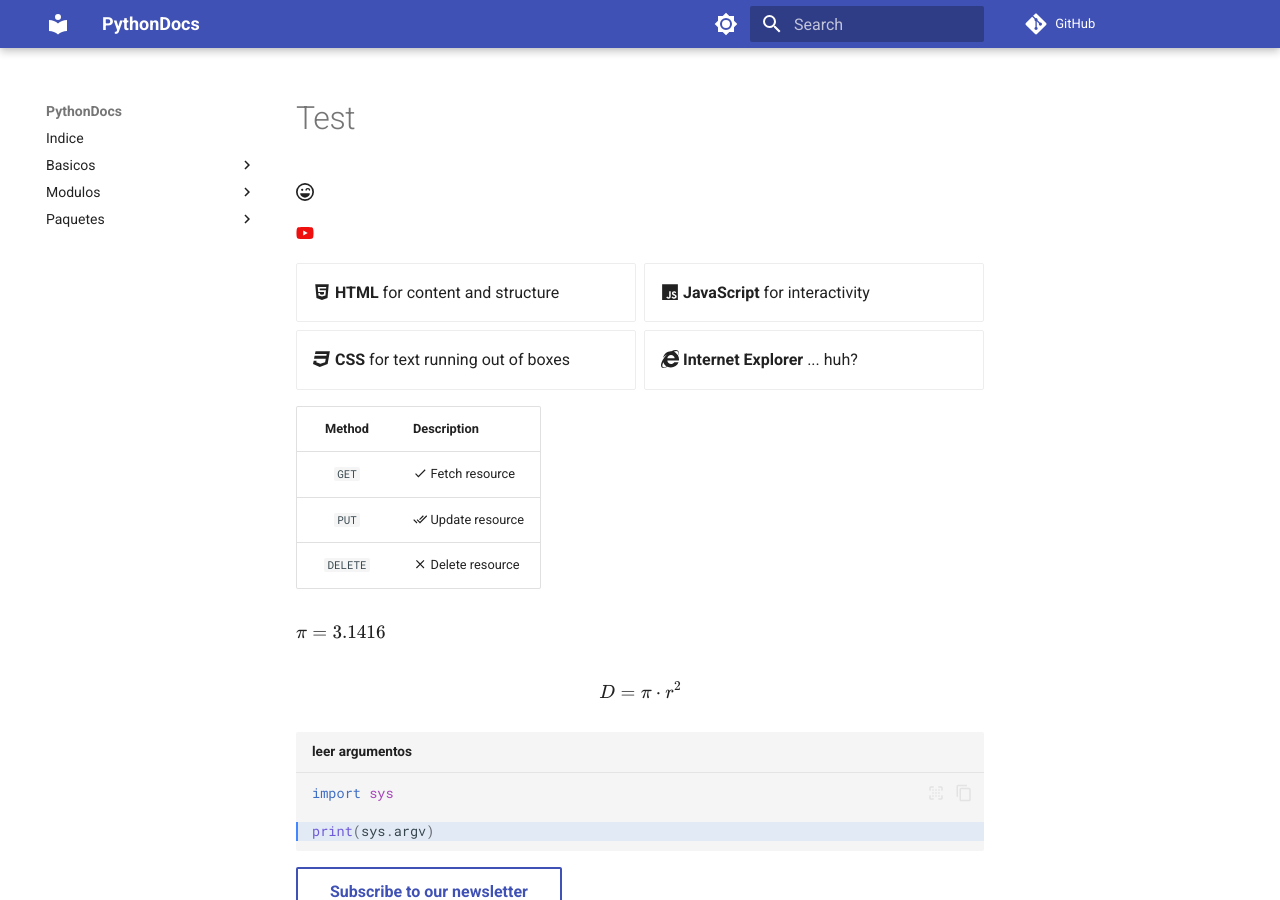
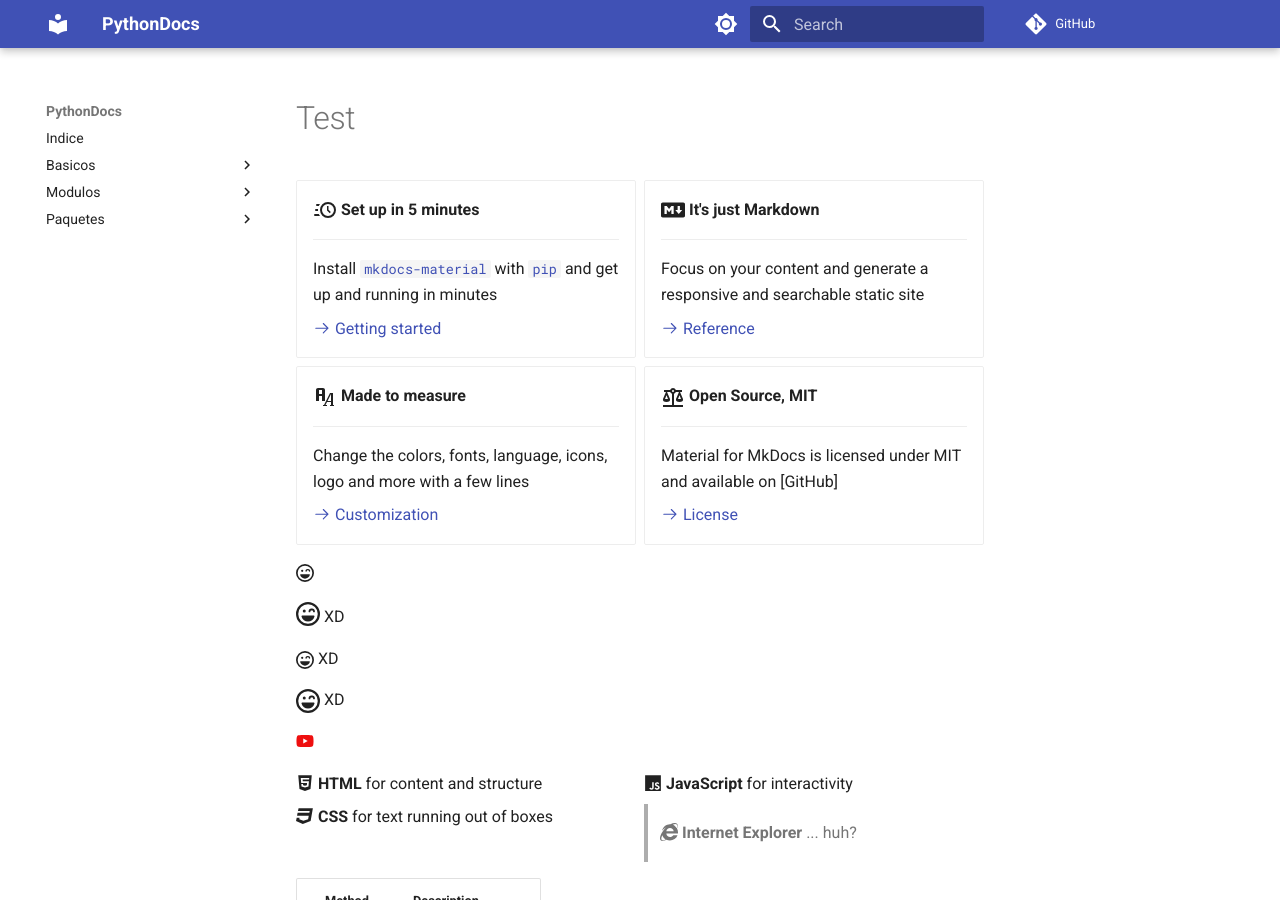
Before and after one commit to alejrot/python-docs, an MkDocs documentation site: the page built from docs/test.md, in a window 1280 px wide and 900 px high. Built offline with MkDocs 1.6.1 and Material for MkDocs 9.7.7, drawn with Linux system fonts in a browser that asks for light colours; comment, search, counter and statistics services are not loaded.

Commit message:
pagina test actualizada

```diff
--- a/docs/test.md
+++ b/docs/test.md
@@ -5,18 +5,66 @@
 # Test
 
 
-:fontawesome-regular-face-laugh-wink:
-
-:fontawesome-brands-youtube:{ .youtube }
-
 
 
 <div class="grid cards" markdown>
 
-- :fontawesome-brands-html5: __HTML__ for content and structure
-- :fontawesome-brands-js: __JavaScript__ for interactivity
-- :fontawesome-brands-css3: __CSS__ for text running out of boxes
-- :fontawesome-brands-internet-explorer: __Internet Explorer__ ... huh?
+-   :material-clock-fast:{ .lg .middle } __Set up in 5 minutes__
+
+    ---
+
+    Install [`mkdocs-material`](#) with [`pip`](#) and get up
+    and running in minutes
+
+    [:octicons-arrow-right-24: Getting started](#)
+
+-   :fontawesome-brands-markdown:{ .lg .middle } __It's just Markdown__
+
+    ---
+
+    Focus on your content and generate a responsive and searchable static site
+
+    [:octicons-arrow-right-24: Reference](#)
+
+-   :material-format-font:{ .lg .middle } __Made to measure__
+
+    ---
+
+    Change the colors, fonts, language, icons, logo and more with a few lines
+
+    [:octicons-arrow-right-24: Customization](#)
+
+-   :material-scale-balance:{ .lg .middle } __Open Source, MIT__
+
+    ---
+
+    Material for MkDocs is licensed under MIT and available on [GitHub]
+
+    [:octicons-arrow-right-24: License](#)
+
+</div>
+
+
+:fontawesome-regular-face-laugh-wink:
+
+:fontawesome-regular-face-laugh-wink:{ .lg }  XD
+
+:fontawesome-regular-face-laugh-wink:{ .middle }  XD
+
+:fontawesome-regular-face-laugh-wink:{ .lg .middle } XD
+
+
+:fontawesome-brands-youtube:{ .youtube }
+
+<div class="grid cards" markdown>
+
+:fontawesome-brands-html5: __HTML__ for content and structure
+
+:fontawesome-brands-js: __JavaScript__ for interactivity
+
+:fontawesome-brands-css3: __CSS__ for text running out of boxes
+
+> :fontawesome-brands-internet-explorer: __Internet Explorer__ ... huh?
 
 </div>
 
```
